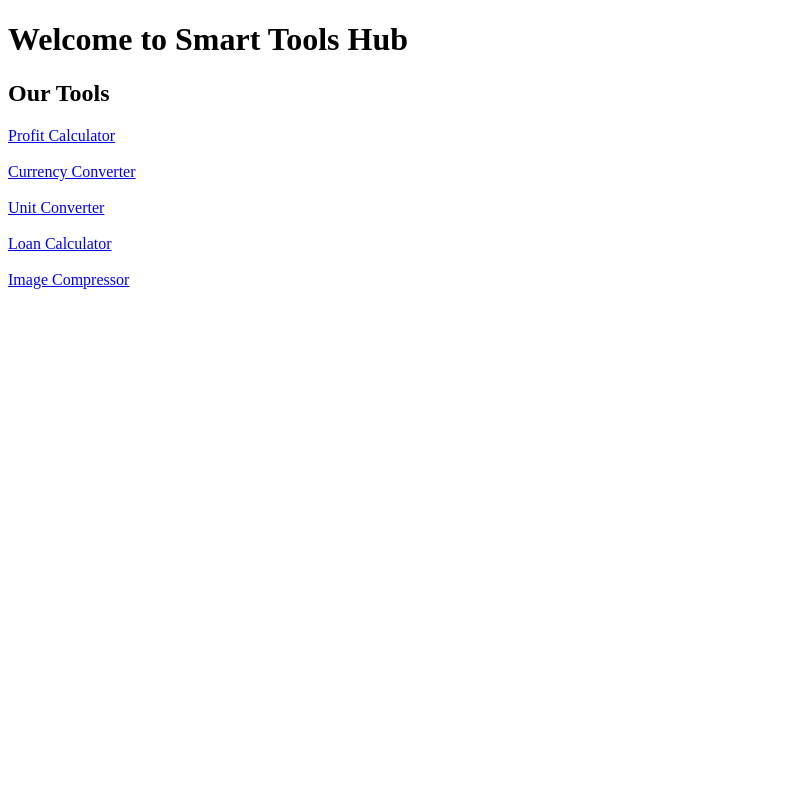
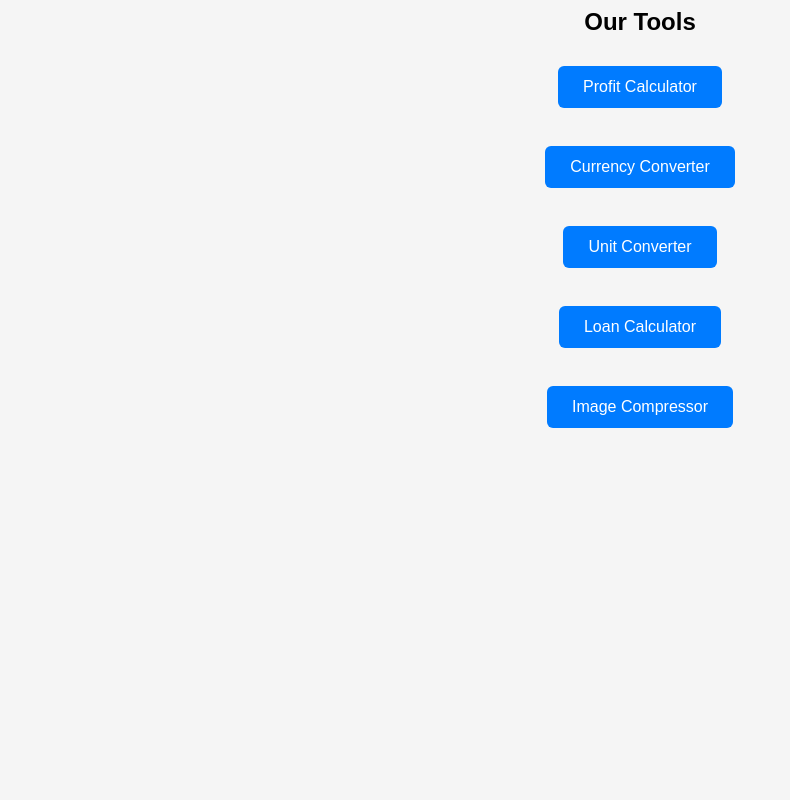
Before and after one commit to Rawish007/Smart-Tools-Hub, a Flask app: page / in a window 1280 px wide. Shown: the whole page, without its empty margins (0-790 px from the left). Run offline with Flask 3, Linux system fonts and the light colour scheme.

Commit message:
Update index.html

```diff
--- a/templates/index.html
+++ b/templates/index.html
@@ -1,11 +1,33 @@
-<!DOCTYPE html>
-<html>
 <head>
     <title>Smart Tools Hub</title>
+
+    <style>
+        body {
+            font-family: Arial;
+            text-align: center;
+            background-color: #f5f5f5;
+        }
+
+        h1 {
+            color: #333;
+        }
+
+        a {
+            display: inline-block;
+            padding: 12px 25px;
+            margin: 10px;
+            background-color: #007bff;
+            color: white;
+            text-decoration: none;
+            border-radius: 6px;
+            font-size: 16px;
+        }
+
+        a:hover {
+            background-color: #0056b3;
+        }
+    </style>
 </head>
-<body>
-
-    <h1>Welcome to Smart Tools Hub</h1>
 
     <h2>Our Tools</h2>
 
```
